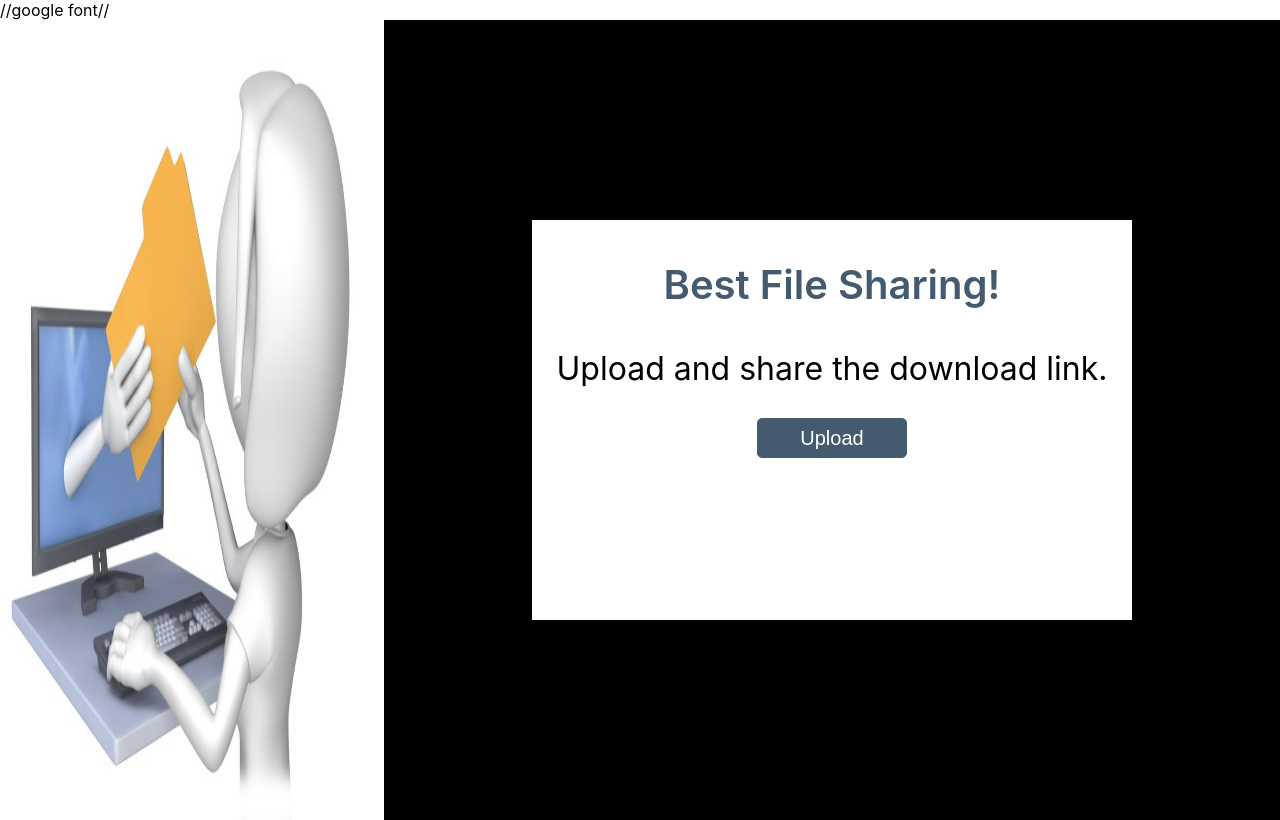
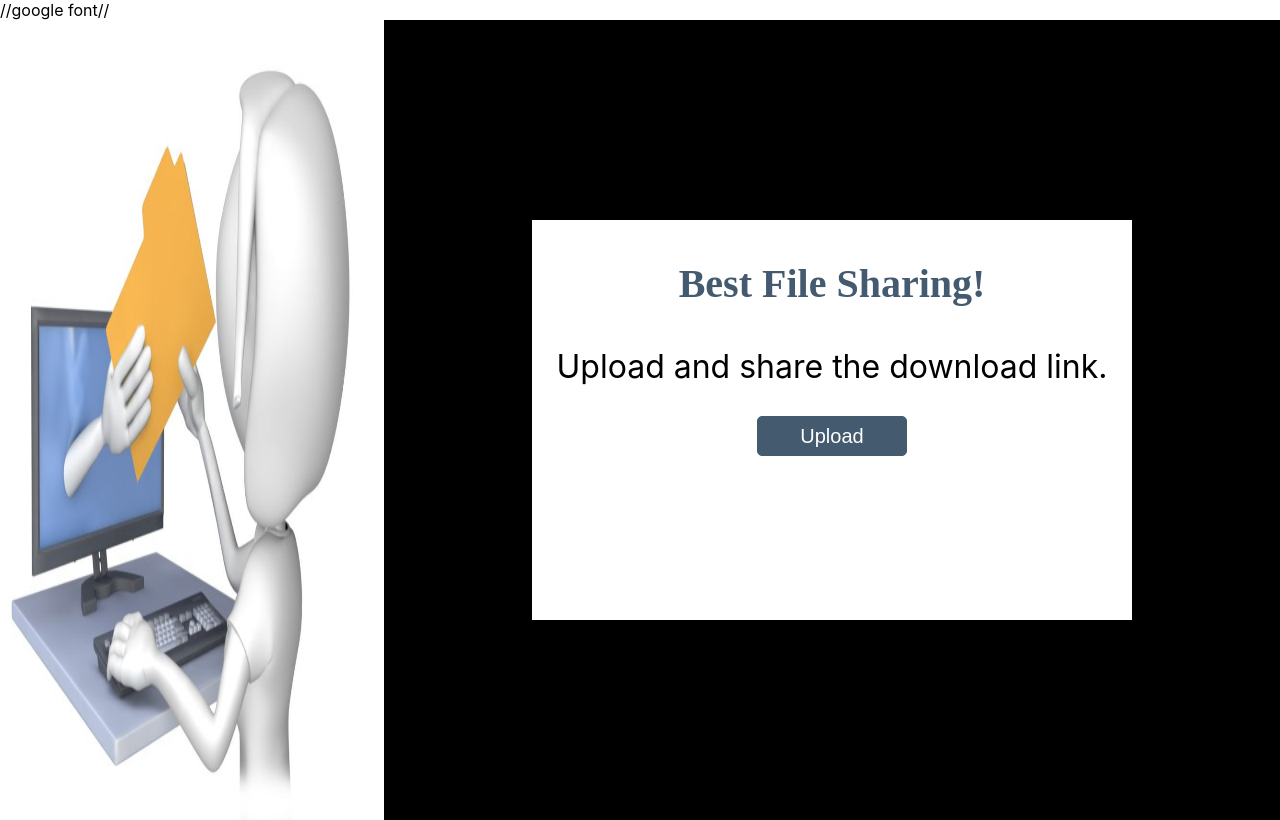
Before and after one commit to monikajadhav1999/filesharingclient, a React (Create React App) app: page / in a window 1280 px wide. Built offline with nearby package versions, Linux system fonts and the light colour scheme; a web font is replaced by a local one.

Commit message:
Update App.css

```diff
--- a/src/App.css
+++ b/src/App.css
@@ -23,6 +23,7 @@ img{
 }
 
 h1 {
+  font-family:"Montserrat', sans-serif";
   font-size: 40px;
   font-weight: 600;
   color: #445A6F;
```
